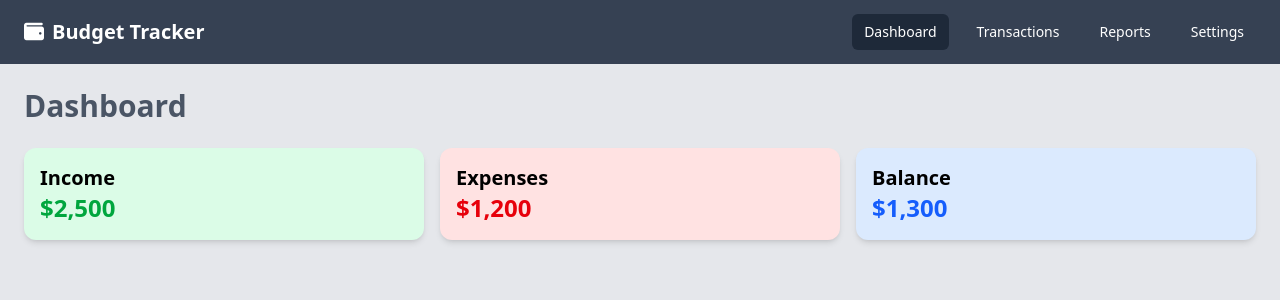
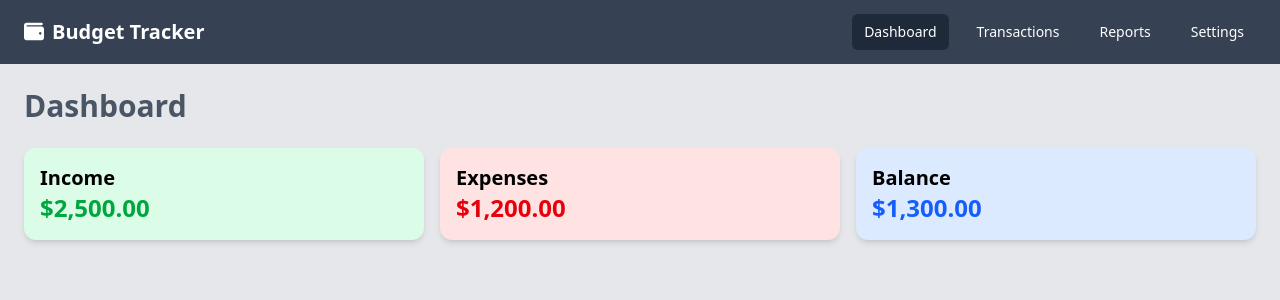
Before and after one commit to jimenezraul/angular-personal-budget-tracker, an Angular app: page / in a window 1280 px wide. Shown: the top 300 px of the page. Built offline with nearby package versions, Linux system fonts and the light colour scheme.

Commit message:
Refactor dashboard to use dynamic summary cards for income, expenses, and balance

```diff
--- a/src/app/pages/dashboard/dashboard.component.html
+++ b/src/app/pages/dashboard/dashboard.component.html
@@ -1,15 +1,11 @@
 <app-heading-title title="Dashboard" />
 <div class="grid grid-cols-1 sm:grid-cols-3 gap-4 px-6">
-    <div class="p-4 bg-green-100 rounded-xl shadow-md">
-        <h2 class="text-xl font-semibold">Income</h2>
-        <p class="text-2xl font-bold text-green-600">$2,500</p>
+    @for (card of summaryCards; track $index) {
+    <div [ngClass]="card.bgColor" class="p-4 rounded-xl shadow-md">
+        <h2 class="text-xl font-semibold">{{ card.title }}</h2>
+        <p [ngClass]="card.textColor" class="text-2xl font-bold">
+            {{ card.amount | currency }}
+        </p>
     </div>
-    <div class="p-4 bg-red-100 rounded-xl shadow-md">
-        <h2 class="text-xl font-semibold">Expenses</h2>
-        <p class="text-2xl font-bold text-red-600">$1,200</p>
-    </div>
-    <div class="p-4 bg-blue-100 rounded-xl shadow-md">
-        <h2 class="text-xl font-semibold">Balance</h2>
-        <p class="text-2xl font-bold text-blue-600">$1,300</p>
-    </div>
+    }
 </div>
--- a/src/app/pages/dashboard/dashboard.component.ts
+++ b/src/app/pages/dashboard/dashboard.component.ts
@@ -1,12 +1,32 @@
 import { Component } from '@angular/core';
 import { HeadingTitleComponent } from '../../shared/heading-title/heading-title.component';
+import { CommonModule } from '@angular/common';
 
 @Component({
   selector: 'app-dashboard',
-  imports: [HeadingTitleComponent],
+  imports: [HeadingTitleComponent, CommonModule],
   templateUrl: './dashboard.component.html',
   styleUrl: './dashboard.component.css'
 })
 export class DashboardComponent {
-
+  summaryCards = [
+    {
+      title: 'Income',
+      amount: 2500,
+      bgColor: 'bg-green-100',
+      textColor: 'text-green-600',
+    },
+    {
+      title: 'Expenses',
+      amount: 1200,
+      bgColor: 'bg-red-100',
+      textColor: 'text-red-600',
+    },
+    {
+      title: 'Balance',
+      amount: 1300,
+      bgColor: 'bg-blue-100',
+      textColor: 'text-blue-600',
+    },
+  ];
 }
```
